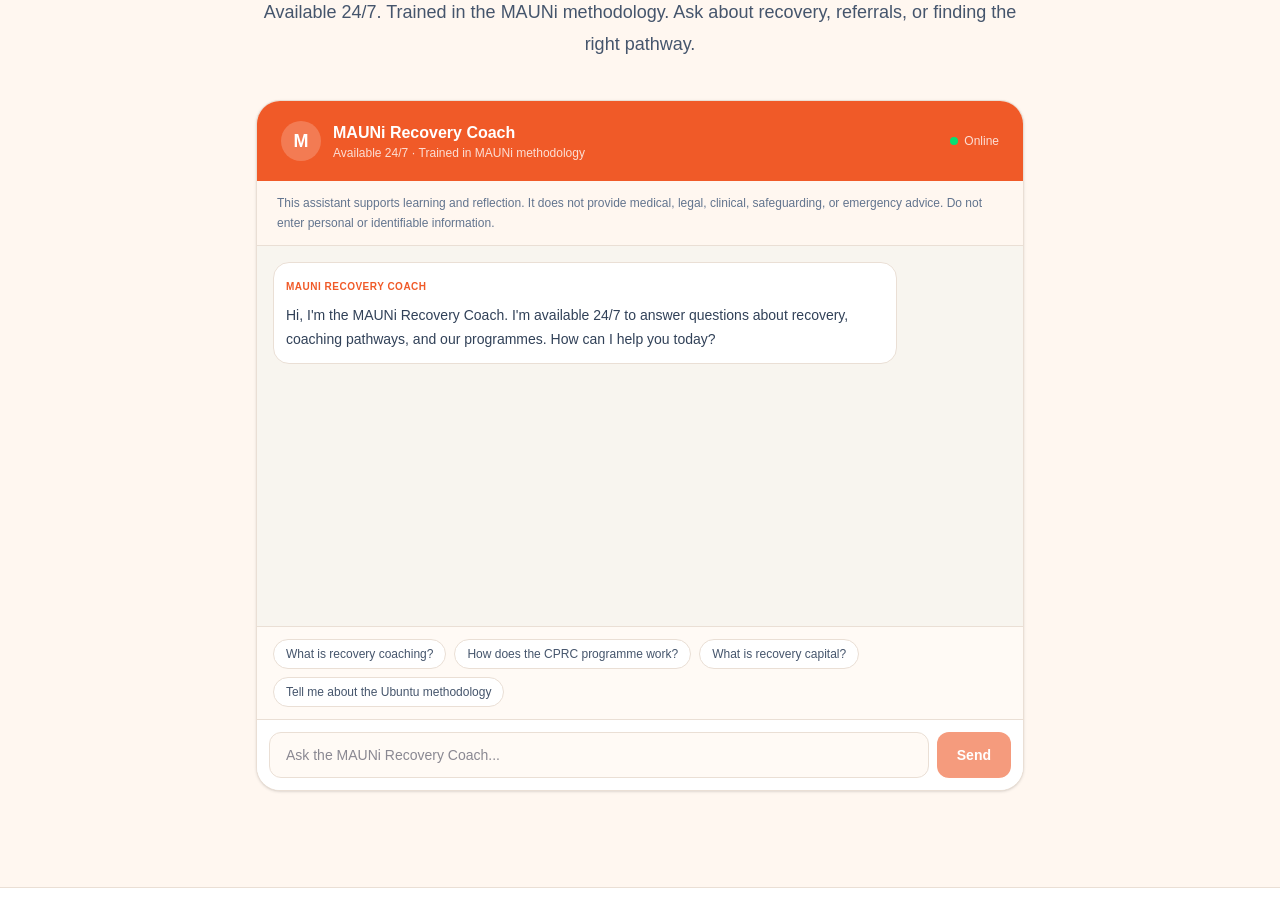
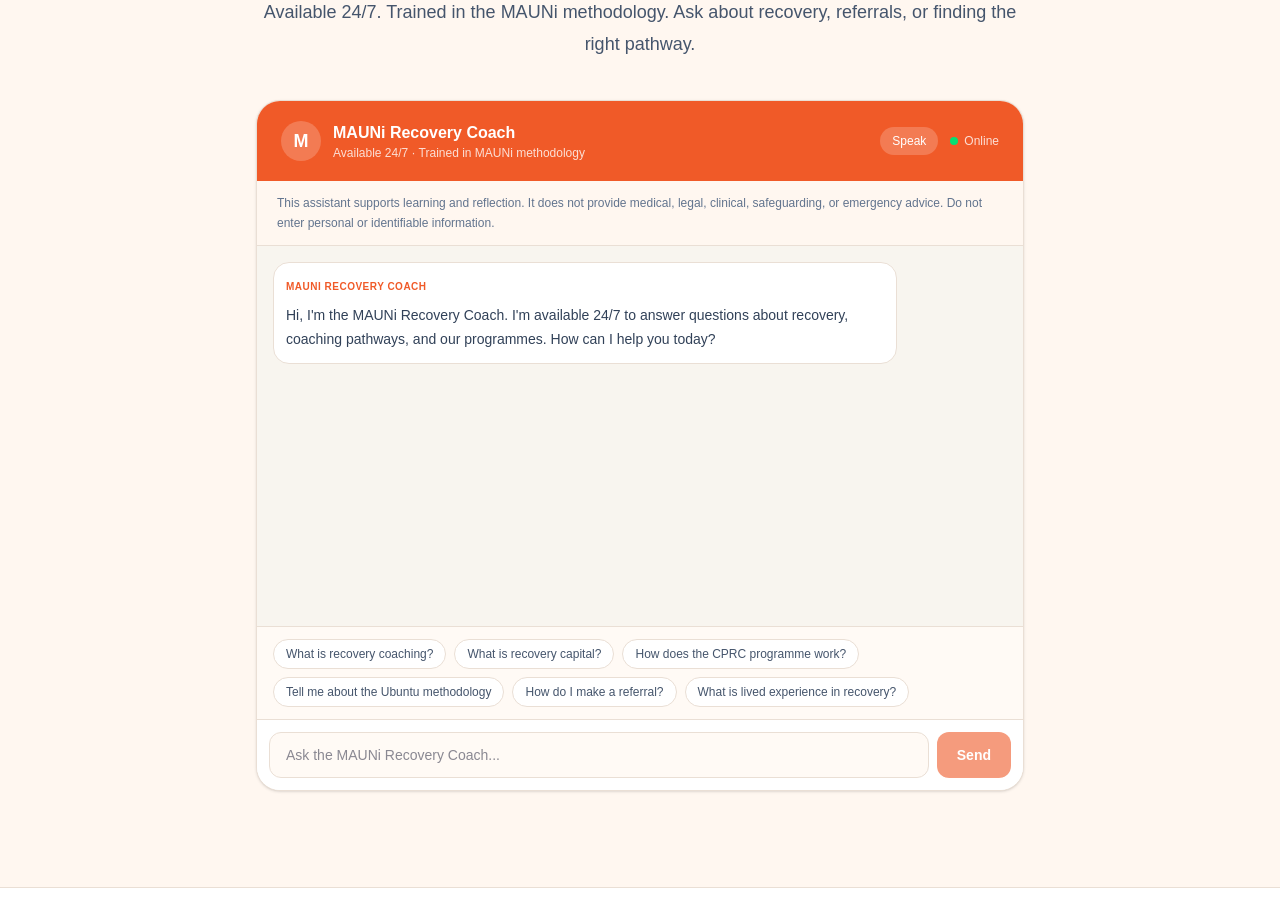
Before and after one commit to MAUNi-i/mauni-app, a Next.js app: page / in a window 1280 px wide. Shown: the part 2780-3704 px from the top of the page. Built offline with nearby package versions, Linux system fonts and the light colour scheme.

Commit message:
feat: clickable links, speak button, more topic prompts

```diff
--- a/components/MauniPublicChat.tsx
+++ b/components/MauniPublicChat.tsx
@@ -9,10 +9,27 @@
 
 const PROMPTS = [
   "What is recovery coaching?",
+  "What is recovery capital?",
   "How does the CPRC programme work?",
-  "What is recovery capital?",
   "Tell me about the Ubuntu methodology",
+  "How do I make a referral?",
+  "What is lived experience in recovery?",
 ];
+
+function linkify(text: string) {
+  const urlRegex = /(https?:\/\/[^\s]+)/g;
+  const parts = text.split(urlRegex);
+  return parts.map((part, i) => {
+    if (/(https?:\/\/[^\s]+)/.test(part)) {
+      return (
+        <a key={i} href={part} target="_blank" rel="noopener noreferrer" className="text-[#f05a28] underline break-all hover:text-[#d94e20]">
+          {part}
+        </a>
+      );
+    }
+    return part;
+  });
+}
 
 export default function MauniPublicChat() {
   const [input, setInput] = useState("");
@@ -23,6 +40,7 @@
     },
   ]);
   const [loading, setLoading] = useState(false);
+  const [speaking, setSpeaking] = useState(false);
   const bottomRef = useRef<HTMLDivElement>(null);
 
   useEffect(() => {
@@ -56,6 +74,19 @@
     }
   }
 
+  function speakLast() {
+    const lastAssistant = [...messages].reverse().find(m => m.role === "assistant");
+    if (!lastAssistant || !window.speechSynthesis) return;
+    window.speechSynthesis.cancel();
+    if (speaking) { setSpeaking(false); return; }
+    const utterance = new SpeechSynthesisUtterance(lastAssistant.content);
+    utterance.lang = "en-GB";
+    utterance.rate = 0.95;
+    utterance.onend = () => setSpeaking(false);
+    setSpeaking(true);
+    window.speechSynthesis.speak(utterance);
+  }
+
   return (
     <div className="rounded-3xl border border-[#eadfd5] bg-white shadow-sm overflow-hidden">
       <div className="bg-[#f05a28] px-6 py-5">
@@ -65,22 +96,32 @@
             <p className="font-bold text-white">MAUNi Recovery Coach</p>
             <p className="text-xs text-white/80">Available 24/7 · Trained in MAUNi methodology</p>
           </div>
-          <div className="ml-auto flex items-center gap-1.5">
-            <div className="h-2 w-2 rounded-full bg-green-400" />
-            <span className="text-xs text-white/80">Online</span>
+          <div className="ml-auto flex items-center gap-3">
+            <button onClick={speakLast} className="flex items-center gap-1.5 rounded-full bg-white/20 px-3 py-1.5 text-xs text-white hover:bg-white/30 transition-colors">
+              {speaking ? "Stop" : "Speak"}
+            </button>
+            <div className="flex items-center gap-1.5">
+              <div className="h-2 w-2 rounded-full bg-green-400" />
+              <span className="text-xs text-white/80">Online</span>
+            </div>
           </div>
         </div>
       </div>
+
       <div className="border-b border-[#eadfd5] bg-[#fff7f0] px-5 py-3">
         <p className="text-xs text-slate-500 leading-5">This assistant supports learning and reflection. It does not provide medical, legal, clinical, safeguarding, or emergency advice. Do not enter personal or identifiable information.</p>
       </div>
+
       <div className="h-[380px] overflow-y-auto bg-[#f8f5ef] p-4 space-y-3">
         {messages.map((message, index) => (
-          <div key={index} className={message.role === "user" ? "ml-auto max-w-[85%] rounded-2xl bg-[#f05a28] p-3 text-sm leading-6 text-white" : "mr-auto max-w-[85%] rounded-2xl border border-[#eadfd5] bg-white p-3 text-sm leading-6 text-slate-700"}>
+          <div key={index} className={message.role === "user"
+            ? "ml-auto max-w-[85%] rounded-2xl bg-[#f05a28] p-3 text-sm leading-6 text-white"
+            : "mr-auto max-w-[85%] rounded-2xl border border-[#eadfd5] bg-white p-3 text-sm leading-6 text-slate-700"
+          }>
             {message.role === "assistant" && (
               <p className="text-[10px] font-bold uppercase tracking-wider text-[#f05a28] mb-1">MAUNi Recovery Coach</p>
             )}
-            {message.content}
+            <span>{message.role === "assistant" ? linkify(message.content) : message.content}</span>
           </div>
         ))}
         {loading && (
@@ -91,6 +132,7 @@
         )}
         <div ref={bottomRef} />
       </div>
+
       <div className="border-t border-[#eadfd5] bg-[#fffaf5] px-4 py-3 flex gap-2 flex-wrap">
         {PROMPTS.map((prompt) => (
           <button key={prompt} onClick={() => sendMessage(prompt)} disabled={loading} className="rounded-full border border-[#eadfd5] bg-white px-3 py-1.5 text-xs text-slate-600 hover:border-[#f05a28] hover:text-[#f05a28] transition-colors disabled:opacity-50">
@@ -98,9 +140,18 @@
           </button>
         ))}
       </div>
+
       <div className="flex gap-2 border-t border-[#eadfd5] bg-white p-3">
-        <input value={input} onChange={(e) => setInput(e.target.value)} onKeyDown={(e) => { if (e.key === "Enter") sendMessage(); }} placeholder="Ask the MAUNi Recovery Coach..." className="flex-1 rounded-xl border border-[#eadfd5] bg-[#fffaf5] px-4 py-3 text-sm outline-none focus:border-[#f05a28]" />
-        <button onClick={() => sendMessage()} disabled={loading || !input.trim()} className="rounded-xl bg-[#f05a28] px-5 py-3 text-sm font-semibold text-white disabled:opacity-60 hover:bg-[#d94e20]">Send</button>
+        <input
+          value={input}
+          onChange={(e) => setInput(e.target.value)}
+          onKeyDown={(e) => { if (e.key === "Enter") sendMessage(); }}
+          placeholder="Ask the MAUNi Recovery Coach..."
+          className="flex-1 rounded-xl border border-[#eadfd5] bg-[#fffaf5] px-4 py-3 text-sm outline-none focus:border-[#f05a28]"
+        />
+        <button onClick={() => sendMessage()} disabled={loading || !input.trim()} className="rounded-xl bg-[#f05a28] px-5 py-3 text-sm font-semibold text-white disabled:opacity-60 hover:bg-[#d94e20]">
+          Send
+        </button>
       </div>
     </div>
   );
```
